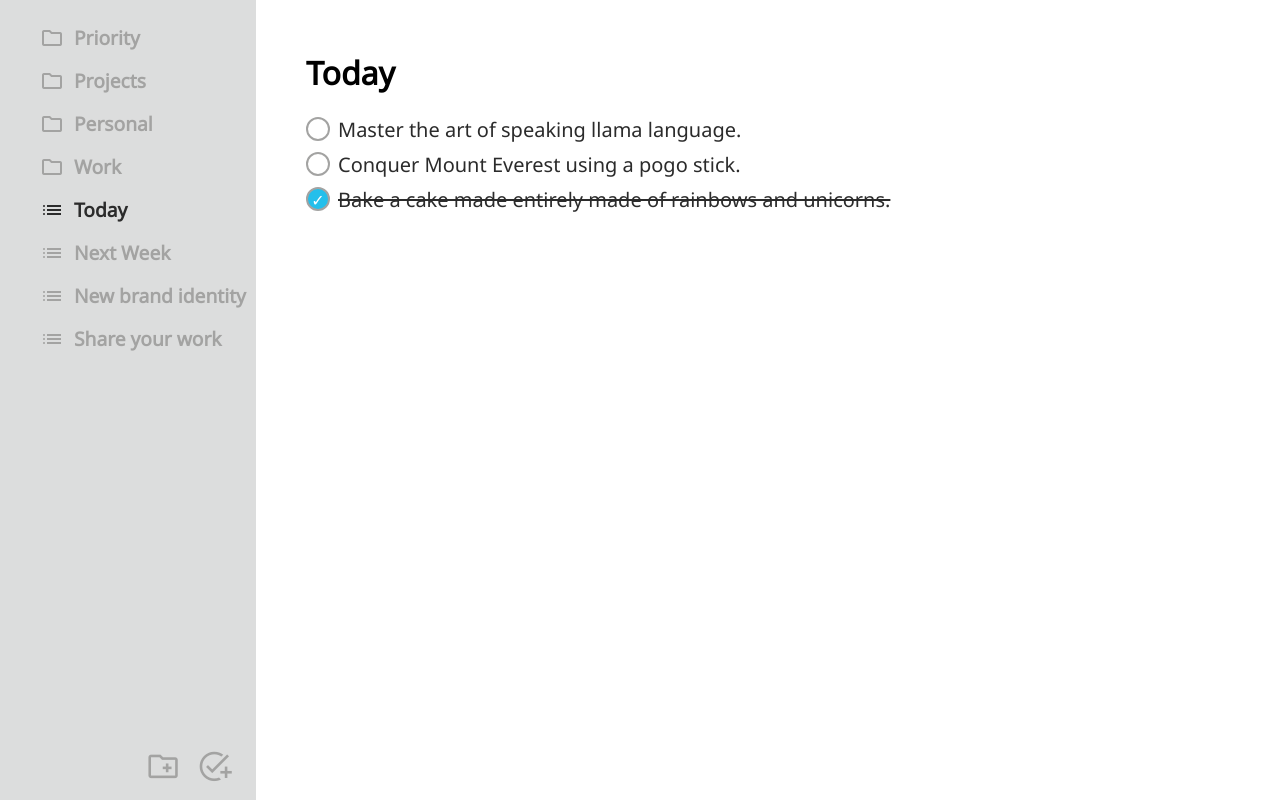
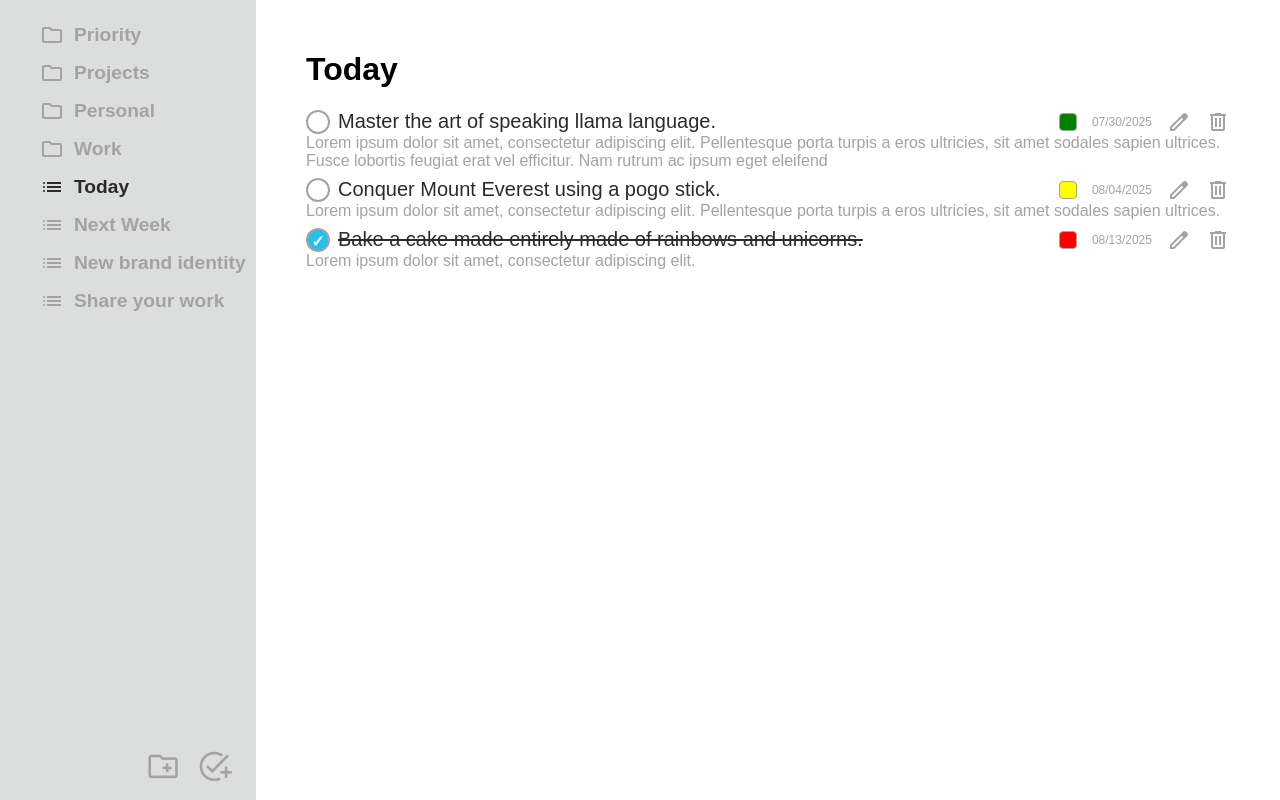
Before and after one commit to KelTamNguyen/Todo-List-Remake, a website built with webpack: page src/template.html in a window 1280 px wide. Built offline with nearby package versions, Linux system fonts and the light colour scheme; a web font is replaced by a local one.

Commit message:
Establish basic layout for individual todo tasks
The tasks within a project now display with  a layout that includes
title, due date, completion status, and description in addition to icons
for deletion and editing.

The default.json file has been included to help visualize what data
would look like on the backend.

```diff
--- a/lib/Project.js
+++ b/lib/Project.js
@@ -0,0 +1,8 @@
+import Todo from "./Todo";
+
+export class Project {
+  constructor(name) {
+    this.name = name;
+    this.tasks = [];
+  }
+}
--- a/src/index.js
+++ b/src/index.js
@@ -1 +1,2 @@
 import "./styles/style.scss";
+import "./modules/UI";
--- /dev/null
+++ b/src/modules/UI.js
@@ -0,0 +1,11 @@
+const UI = (() => {
+  const newProjectBtn = document.querySelector("#new-project-btn");
+  const newProjectModal = document.querySelector("#new-project-modal");
+  newProjectBtn.addEventListener("click", (e) => {
+    newProjectModal.showModal();
+  });
+
+  return {};
+})();
+
+export default UI;
--- a/src/styles/_main.scss
+++ b/src/styles/_main.scss
@@ -1,4 +1,9 @@
-@use "vars" as theme;
+@use "theme";
+
+@font-face {
+  font-family: "Noto Sans";
+  src: url("../assets/fonts/NotoSans-Regular.ttf");
+}
 
 main {
   width: 80%;
@@ -9,15 +14,24 @@ main {
   box-sizing: border-box;
 }
 
-ul.todo-list {
+.todo-list {
   list-style: none;
   padding: 0;
   display: flex;
   flex-direction: column;
   gap: 0.5rem;
-  li {
+  overflow-y: auto;
+}
+
+.todo {
   margin: 0;
   padding: 0;
+  display: flex;
+  flex-direction: column;
+  div.todo-label {
+    display: flex;
+    justify-content: space-between;
+    div.todo-title {
       display: flex;
       align-items: center;
       gap: 0.5rem;
@@ -30,28 +44,69 @@ ul.todo-list {
         &:hover {
           background-color: theme.$accent-color;
         }
+        &.checked {
+          background-color: theme.$accent-color;
+          &::after {
+            content: "✓";
+            display: block;
+            color: theme.$primary-color;
+            width: 100%;
+            height: 100%;
+            text-align: center;
+            font-weight: bold;
+            /* Font family needs to be Noto Sans because Rodin and the ✓ symbol do not get along*/
+            font-family: "Noto Sans", sans-serif;
           }
+        }
+      }
+    }
+    div.todo-actions {
+      display: flex;
+      align-items: center;
+      gap: 15px;
       p {
+        font-size: 0.75rem;
+        color: theme.$secondary-color-dark;
+      }
+      span {
+        color: theme.$secondary-color-dark;
+        cursor: pointer;
+        &:hover {
+          color: theme.$text-color;
+        }
+      }
+    }
+  }
+  p.todo-description {
+    font-size: 1rem;
+    color: theme.$secondary-color-dark;
+  }
+}
+.todo p {
   margin: 0;
   padding: 0;
   font-size: 1.25rem;
   color: theme.$text-color;
 }
-  }
+
+%priority-indicator {
+  width: 1rem;
+  height: 1rem;
+  border: 1px solid theme.$secondary-color-dark;
+  border-radius: 4px;
 }
 
-.checked {
-  background-color: theme.$accent-color;
-  &::after {
-    content: "✓";
-    display: inline-block;
-    color: theme.$primary-color;
-    width: 100%;
-    height: 100%;
-    text-align: center;
-  }
+.priority-indicator-low {
+  @extend %priority-indicator;
+  background-color: green;
 }
 
-.linethrough {
-  text-decoration: line-through;
+.priority-indicator-medium {
+  @extend %priority-indicator;
+  background-color: yellow;
 }
+
+.priority-indicator-high {
+  @extend %priority-indicator;
+  background-color: red;
+}
--- a/src/styles/_sidebar.scss
+++ b/src/styles/_sidebar.scss
@@ -1,4 +1,4 @@
-@use "vars" as theme;
+@use "theme";
 
 .sidebar {
   height: 100%;
--- /dev/null
+++ b/src/styles/_theme.scss
@@ -0,0 +1,15 @@
+$font: "Rodin NTLG", sans-serif;
+$primary-color: #ffffff;
+$secondary-color-light: #dcdddd;
+$secondary-color-dark: #a3a3a2;
+$accent-color: #24bfeb;
+$text-color: #2b2b2b;
+
+@font-face {
+  font-family: "Rodin NTLG";
+  src: url("../assets/fonts/FOT-RodinNTLG\ Pro\ DB.otf");
+}
+
+.linethrough {
+  text-decoration: line-through;
+}
--- a/src/styles/_vars.scss
+++ /dev/null
@@ -1,11 +0,0 @@
-$font: "Roboto", sans-serif;
-$primary-color: #ffffff;
-$secondary-color-light: #dcdddd;
-$secondary-color-dark: #a3a3a2;
-$accent-color: #24bfeb;
-$text-color: #2b2b2b;
-
-@font-face {
-  font-family: "Roboto";
-  src: url("../assets/fonts/NotoSans-Regular.ttf");
-}
--- a/src/styles/style.scss
+++ b/src/styles/style.scss
@@ -1,4 +1,4 @@
-@use "vars" as theme;
+@use "theme";
 @use "sidebar";
 @use "main";
 
--- a/src/template.html
+++ b/src/template.html
@@ -3,8 +3,7 @@
   <head>
     <meta charset="UTF-8" />
     <meta name="viewport" content="width=device-width, initial-scale=1.0" />
-    <link rel="stylesheet" href="https://fonts.googleapis.com/css2?family=Material+Symbols+Outlined:opsz,wght,FILL,GRAD@24,400,0,0&icon_names=add_task,create_new_folder,folder,list" />
-    <link rel="stylesheet" href="./style.css" />
+    <link rel="stylesheet" href="https://fonts.googleapis.com/css2?family=Material+Symbols+Outlined:opsz,wght,FILL,GRAD@24,400,0,0&icon_names=add_task,create_new_folder,delete,edit,folder,info,list" />
     <title>Todo List</title>
   </head>
   <body>
@@ -43,7 +42,7 @@
         </li>
       </ul>
       <div id="actions">
-        <span class="material-symbols-outlined action-icon">create_new_folder</span>
+        <span id="new-project-btn" class="material-symbols-outlined action-icon">create_new_folder</span>
         <span class="material-symbols-outlined action-icon">add_task</span>
       </div>
     </nav>
@@ -51,22 +50,58 @@
       <div class="project">
         <h1>Today</h1>
         <ul class="todo-list">
-          <li>
+          <li class="todo">
+            <div class="todo-label">
+              <div class="todo-title">
                 <div class="checkbox"></div>
                 <p>Master the art of speaking llama language.</p>
+              </div>
+              <div class="todo-actions">
+                <div class="priority-indicator-low"></div>
+                <p>07/30/2025</p>
+                <span class="material-symbols-outlined">edit</span>
+                <span class="material-symbols-outlined">delete</span>
+                <!-- <span class="material-symbols-outlined">info</span> -->
+              </div>
+            </div>
+            <p class="todo-description">Lorem ipsum dolor sit amet, consectetur adipiscing elit. Pellentesque porta turpis a eros ultricies, sit amet sodales sapien ultrices. Fusce lobortis feugiat erat vel efficitur. Nam rutrum ac ipsum eget eleifend</p>
           </li>
-          <li>
+          <li class="todo">
+            <div class="todo-label">
+              <div class="todo-title">
                 <div class="checkbox"></div>
                 <p>Conquer Mount Everest using a pogo stick.</p>
+              </div>
+              <div class="todo-actions">
+                <div class="priority-indicator-medium"></div>
+                <p>08/04/2025</p>
+                <span class="material-symbols-outlined">edit</span>
+                <span class="material-symbols-outlined">delete</span>
+                <!-- <span class="material-symbols-outlined">info</span> -->
+              </div>
+            </div>
+            <p class="todo-description">Lorem ipsum dolor sit amet, consectetur adipiscing elit. Pellentesque porta turpis a eros ultricies, sit amet sodales sapien ultrices.</p>
           </li>
-          <li>
+          <li class="todo">
+            <div class="todo-label">
+              <div class="todo-title">
                 <div class="checkbox checked"></div>
                 <p class="linethrough">Bake a cake made entirely made of rainbows and unicorns.</p>
+              </div>
+              <div class="todo-actions">
+                <div class="priority-indicator-high"></div>
+                <p>08/13/2025</p>
+                <span class="material-symbols-outlined">edit</span>
+                <span class="material-symbols-outlined">delete</span>
+                <!-- <span class="material-symbols-outlined">info</span> -->
+              </div>
+            </div>
+            <p class="todo-description">Lorem ipsum dolor sit amet, consectetur adipiscing elit.</p>
           </li>
         </ul>
       </div>
     </main>
-    <dialog>
+    <dialog id="new-project-modal">
       <form action=""></form>
     </dialog>
   </body>
```
Also changed, not shown: default.json (added, +29 -0 lines), src/style.css (deleted), 1 other file. Lines whose indentation alone changed are shown as unchanged.
